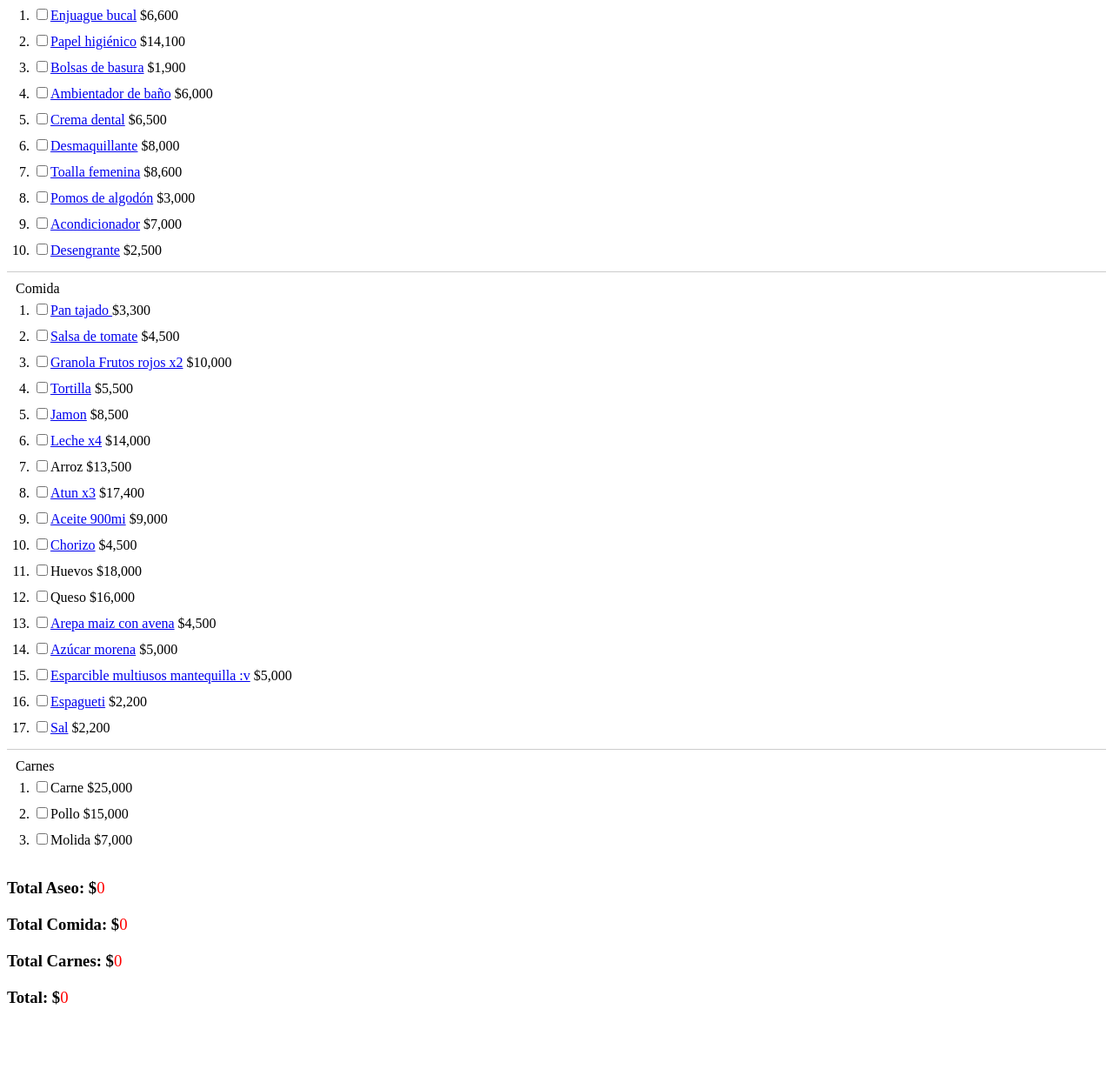
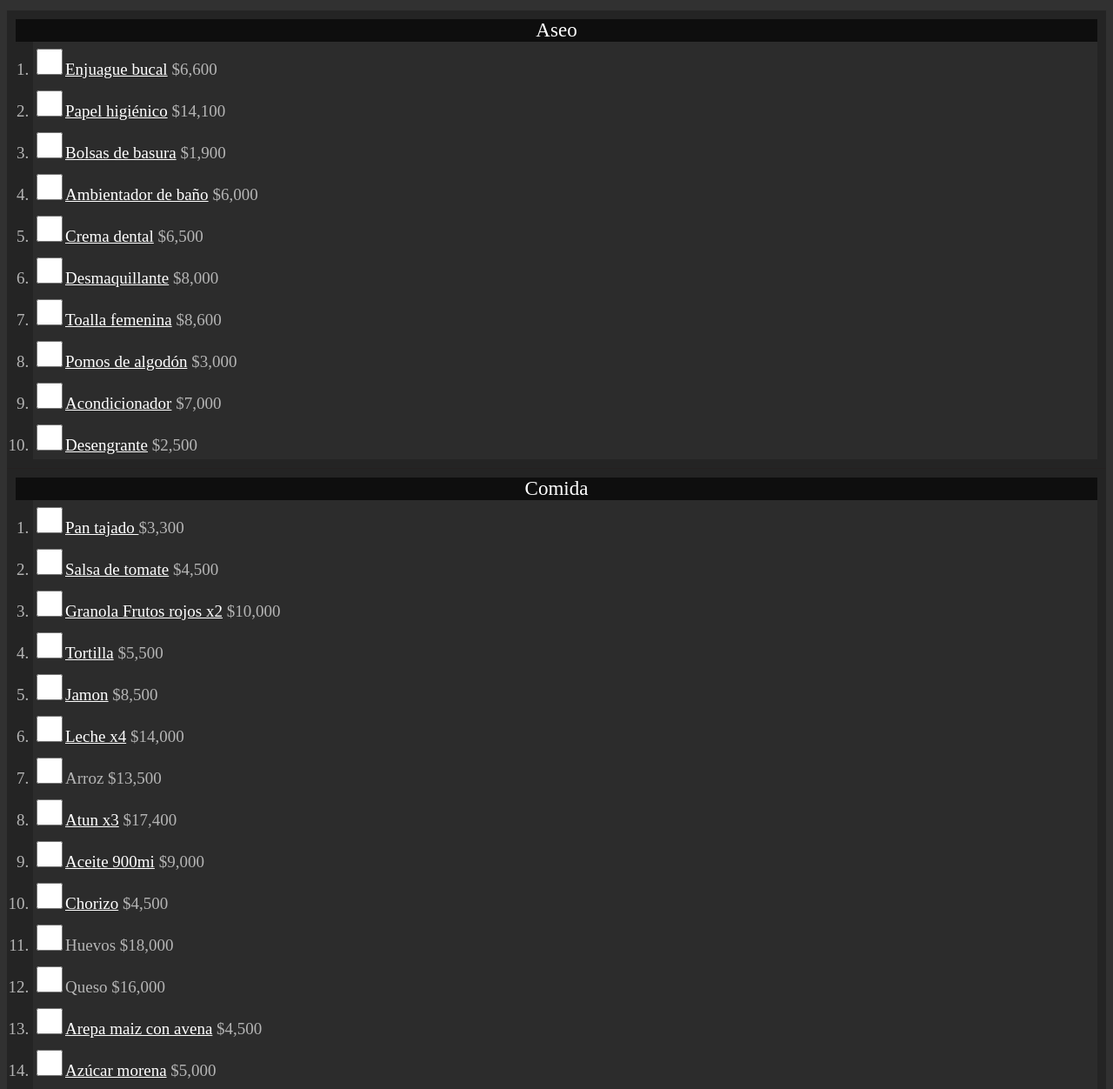
Before and after one commit to Iniciodweb/Lista, a plain HTML site: page index.html in a window 1280 px wide. Shown: the part 93-1345 px from the top of the page at 87% size. Before the commit the page ends 1272 px from the top, so only its background shows below. Drawn offline with Linux system fonts and the light colour scheme.

Commit message:
Add files via upload

```diff
--- a/css/style.css
+++ b/css/style.css
@@ -1,4 +1,58 @@
 /* List Styles */
+#body {
+  background-color: #313131;
+}
+.mi-checkbox:checked + a,
+.mi-checkbox:checked + span {
+  color: #8d79ff;
+}
+.mi-checkbox {
+  width: 30px;
+  height: 30px;
+}
+a:link {
+  color: rgb(255, 255, 255); /* Color del enlace sin visitar */
+}
+
+a:visited {
+  color: rgb(181, 181, 181); /* Color del enlace visitado */
+}
+
+a:hover {
+  color: rgb(252, 252, 252); /* Color al pasar el ratón por encima */
+}
+
+a:active {
+  color: rgb(65, 65, 65); /* Color al hacer clic */
+}
+
+a:focus {
+  color: rgb(179, 0, 255); /* Color cuando el enlace está seleccionado */
+}
+#titulo {
+  background-color: #272727;
+  color: #8000ff;
+  font-size: 25px;
+  text-align: center;
+}
+#aseo {
+  color: rgb(255, 255, 255);
+  background-color: #0e0e0e;
+  text-align: center;
+  font-size: 23px;
+}
+#carne {
+  color: rgb(255, 255, 255);
+  background-color: #0e0e0e;
+  text-align: center;
+  font-size: 23px;
+}
+#comida {
+  color: rgb(255, 255, 255);
+  background-color: #0e0e0e;
+  text-align: center;
+  font-size: 23px;
+}
 
 #lista-compra {
     list-style: none;
@@ -8,15 +62,11 @@
 
   #lista-compra > li {
     padding: 10px;
-    border-bottom: 1px solid #ccc;
+    border-bottom: 1px solid #252020;
   }
 
   #lista-compra > li:last-child {
     border-bottom: none;
-  }
-
-  #lista-compra > li:hover {
-    background-color: #b1b1b1;
   }
 
   #lista-compra li ol {
@@ -25,6 +75,9 @@
 
   #lista-compra li ol li {
     padding: 5px 0;
+    color: rgb(181, 181, 181);
+    background-color: #2c2c2c;
+    font-size: 19px;
   }
 
   /* Total Styles */
@@ -38,3 +91,24 @@
     font-weight: normal;
     color: #ff0000;
   }
+
+#aseo-lista, #carnes, #comida-lista {
+  background-color: #242424;
+  font-size: 23px;
+}
+
+#totales, #total-carnes, #total-aseo, #total-comida {
+  color: #fafafa;
+  background-color: #252525;
+  padding: 5px;
+}
+#totall {
+  color: #fafafa;
+}
+#lista-compra {
+  background-color: #242424;
+}
+#total, #totall {
+  font-size: 30px;
+}
+/*amo programar
--- a/index.html
+++ b/index.html
@@ -7,34 +7,34 @@
     <meta name="viewport" content="width=device-width, initial-scale=1.0">
     <meta name="robots" content="index,follow">
     <link rel="stylesheet" href="./css/style.css"> </head>
-<body>
+<body id="body">
     <header>
-        <nav><h1>Lista del super :p</h1></nav>
+        <nav id="titulo"><h1>Lista del super :p</h1></nav>
     </header>
     <main>
-        <section>
-            <article>
-            </article>
-        </section>
+
         <ul id="lista-compra">
-            <li>Aseo
+            <li id="yt">
+                <nav id="aseo">Aseo</nav>
                 <ol id="aseo-lista">
                 </ol>
             </li>
-            <li>Comida
+            <li>
+                <nav id="comida">Comida</nav>
                 <ol id="comida-lista">
                 </ol>
             </li>
-            <li>Carnes
+            <li>
+                <nav id="carne">Carnes</nav>
                 <ol id="carnes">
                 </ol>
             </li>
         </ul>
 
-        <h3>Total Aseo: $<span id="total-aseo">0</span></h3>
-        <h3>Total Comida: $<span id="total-comida">0</span></h3>
-        <h3>Total Carnes: $<span id="total-carnes">0</span></h3>
-        <h3>Total: $<span id="total">0</span></h3>
+        <h3><span id="totales">Total Aseo: $ </span><span id="total-aseo">0</span></h3>
+        <h3><span id="totales">Total Comida: $ </span><span id="total-comida">0</span></h3>
+        <h3><span id="totales">Total Carnes: $ </span><span id="total-carnes">0</span></h3>
+        <h3><span id="totall">Total: $ </span><span id="total">0</span></h3>
 
     </main>
     <footer></footer>
--- a/script.js
+++ b/script.js
@@ -53,6 +53,7 @@ function crearLista(lista, productos) {
     productos.forEach(producto => {
         const li = document.createElement('li');
         const checkbox = document.createElement('input');
+        checkbox.classList.add('mi-checkbox');
         checkbox.type = 'checkbox';
         checkbox.addEventListener('change', actualizarTotal);
         li.appendChild(checkbox);
```
